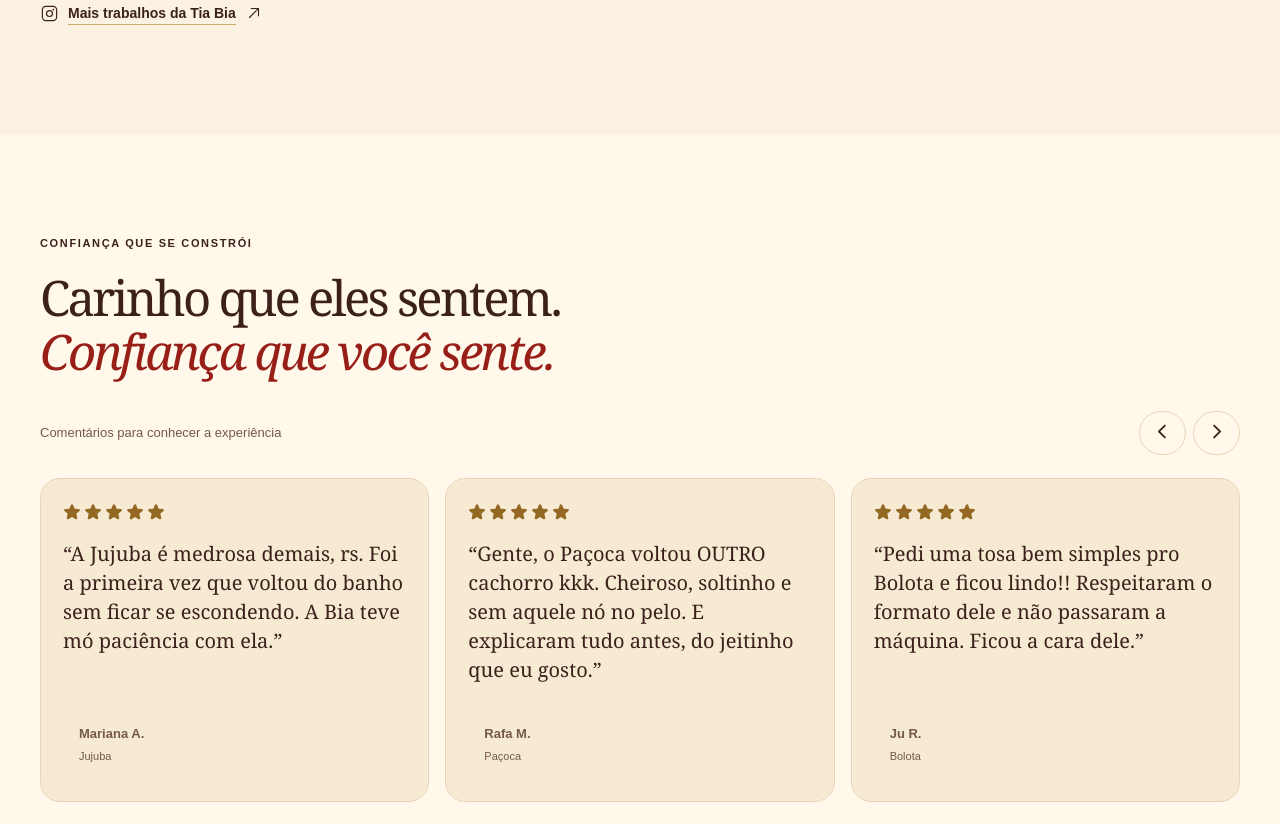
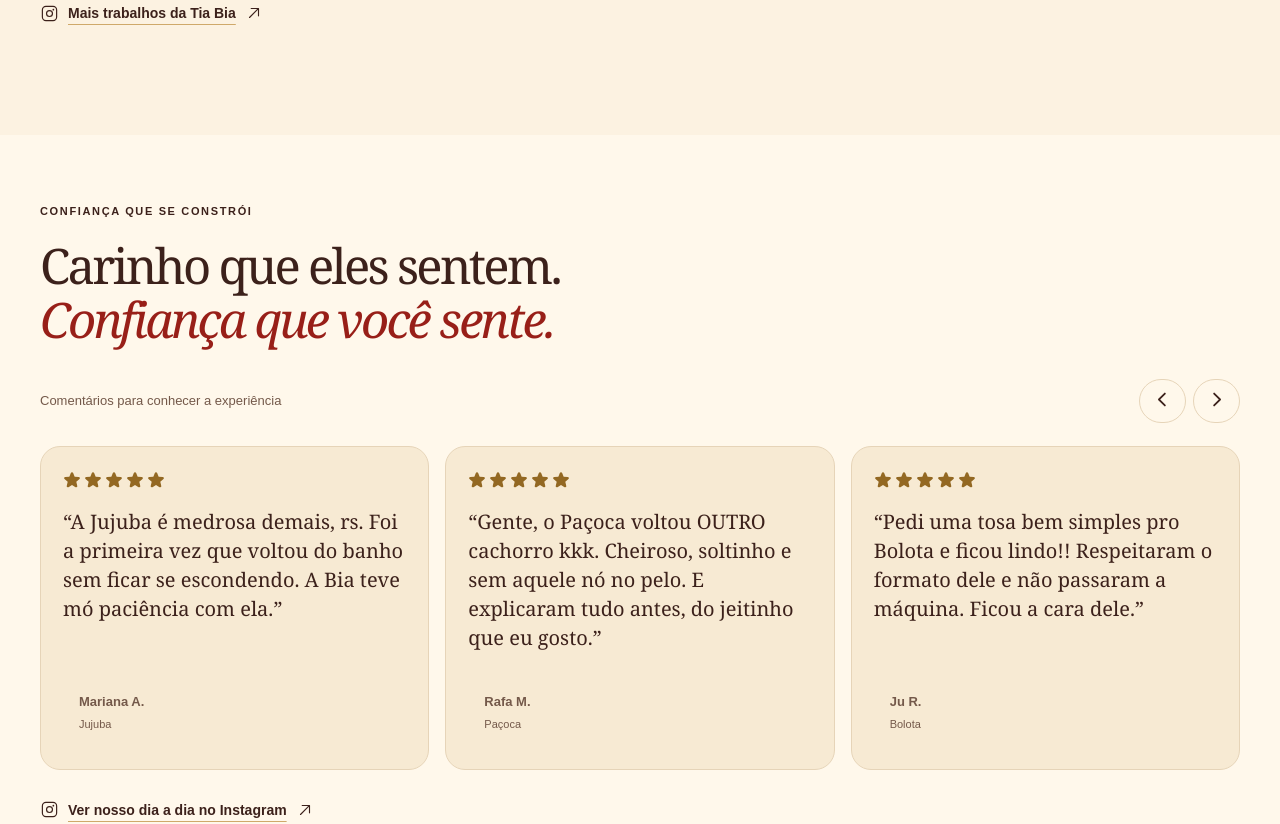
Before and after one commit to barcelos-lucas/doggie-lp, a React (Vite) app: page / in a window 1280 px wide. Shown: the part 1340-2164 px from the top of the page. Built offline with nearby package versions, Linux system fonts and the light colour scheme.

Commit message:
refine: ajustar ritmo vertical da lp

```diff
--- a/src/styles.css
+++ b/src/styles.css
@@ -258,3 +258,8 @@
 .comparison-frame.is-after .comparison-label{background:var(--primary)}
 .comparison-card figcaption{min-height:76px}
 @media(max-width:639px){.comparison-card figcaption{padding:13px 14px}.comparison-label{top:8px;left:8px;padding:4px 8px;font-size:9px}}
+
+/* Ritmo vertical mais compacto entre blocos consecutivos. */
+main>.section+.section{padding-top:40px}
+@media(min-width:640px){main>.section+.section{padding-top:58px}}
+@media(min-width:1024px){main>.section+.section{padding-top:68px}}
```
